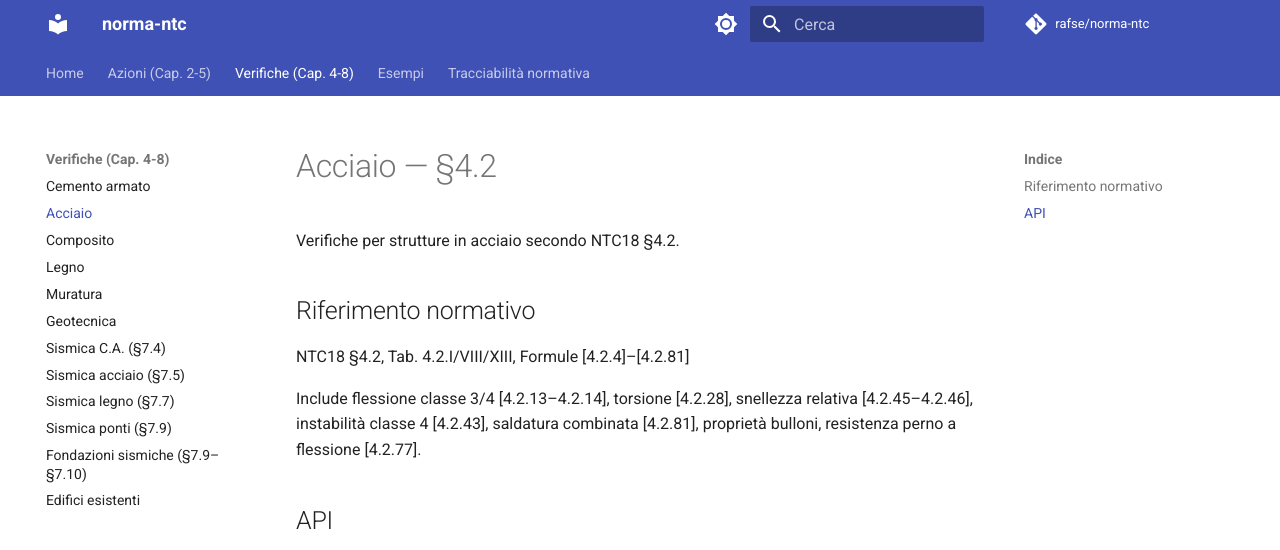
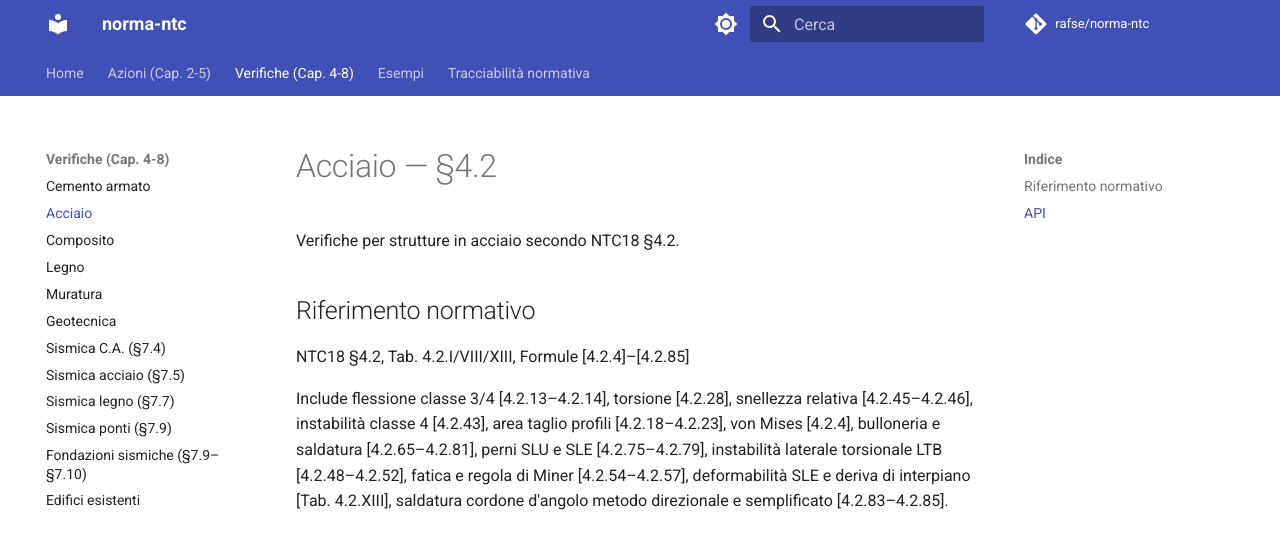
Before and after one commit to rafse/norma-ntc, an MkDocs documentation site: the page built from docs/checks/steel.md, in a window 1280 px wide, cut to the strip 0-550 px from the top of the page. Built offline with MkDocs 1.6.1 and Material for MkDocs 9.7.7, drawn with Linux system fonts in a browser that asks for light colours; comment, search, counter and statistics services are not loaded.

Commit message:
docs: update mkdocs — sync riferimenti normativi, fix autorefs warning
- steel.md: aggiorna a [4.2.4]–[4.2.85] con LTB, fatica, SLE, perni SLE, saldatura direzionale
- timber.md: aggiunge classi di servizio e durata del carico (Tab 4.4.I/II)
- geotechnical.md: aggiunge muri di sostegno e ancoraggi (Tab 6.5.1, Tab 6.6.1/III)
- seismic_design.md: aggiunge pareti accoppiate e travi di accoppiamento (7.4.18–7.4.24)
- bridges.md: aggiunge veicoli fatica modello 2/4 (Tab 5.1.VII/VIII)
- seismic_bridges.py: fix docstring [-] interpretato come link Markdown (autorefs warning)

Co-Authored-By: Claude Sonnet 4.6 <noreply@anthropic.com>

```diff
--- a/docs/checks/steel.md
+++ b/docs/checks/steel.md
@@ -4,9 +4,9 @@ Verifiche per strutture in acciaio secondo NTC18 §4.2.
 
 ## Riferimento normativo
 
-NTC18 §4.2, Tab. 4.2.I/VIII/XIII, Formule [4.2.4]–[4.2.81]
+NTC18 §4.2, Tab. 4.2.I/VIII/XIII, Formule [4.2.4]–[4.2.85]
 
-Include flessione classe 3/4 [4.2.13–4.2.14], torsione [4.2.28], snellezza relativa [4.2.45–4.2.46], instabilità classe 4 [4.2.43], saldatura combinata [4.2.81], proprietà bulloni, resistenza perno a flessione [4.2.77].
+Include flessione classe 3/4 [4.2.13–4.2.14], torsione [4.2.28], snellezza relativa [4.2.45–4.2.46], instabilità classe 4 [4.2.43], area taglio profili [4.2.18–4.2.23], von Mises [4.2.4], bulloneria e saldatura [4.2.65–4.2.81], perni SLU e SLE [4.2.75–4.2.79], instabilità laterale torsionale LTB [4.2.48–4.2.52], fatica e regola di Miner [4.2.54–4.2.57], deformabilità SLE e deriva di interpiano [Tab. 4.2.XIII], saldatura cordone d'angolo metodo direzionale e semplificato [4.2.83–4.2.85].
 
 ## API
 
```
Also changed, not shown: docs/actions/bridges.md (+2 -2 lines), docs/checks/geotechnical.md (+2 -2 lines), docs/checks/seismic_design.md (+3 -1 lines), docs/checks/timber.md (+3 -1 lines), 1 other file.
